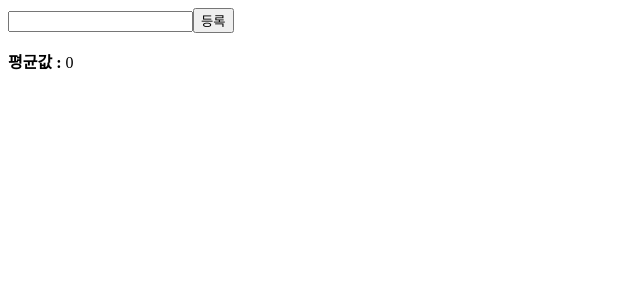
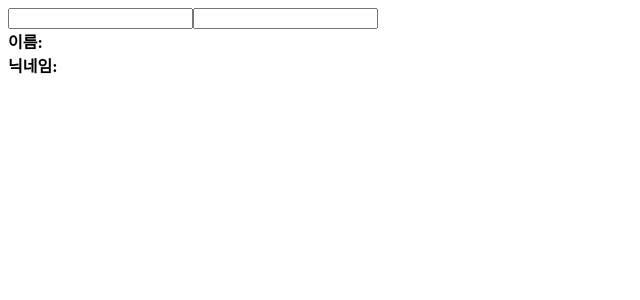
Before and after one commit to sagongjieun/React-Study, a React (Create React App) app in the folder hooks-tutorial/: page / in a window 1280 px wide. Shown: the top 300 px of the page, without its empty margins (0-640 px from the left). Built offline with nearby package versions, Linux system fonts and the light colour scheme.

Commit message:
practice customHooks ✍

```diff
--- a/hooks-tutorial/src/App.js
+++ b/hooks-tutorial/src/App.js
@@ -4,7 +4,7 @@ import Counter from "./Counter";
 import Average from "./Average";
 
 const App = () => {
-  return <Average />;
+  return <Info />;
 };
 
 export default App;
--- a/hooks-tutorial/src/Info.js
+++ b/hooks-tutorial/src/Info.js
@@ -1,23 +1,12 @@
-import React, { useReducer, useEffect, useState } from "react";
-
-function reducer(state, action) {
-  return {
-    ...state,
-    [action.name]: action.value,
-  };
-}
+import React from "react";
+import useInputs from "./useInputs";
 
 const Info = () => {
-  const [state, dispatch] = useReducer(reducer, {
+  const [state, onChangeInput] = useInputs({
     name: "",
     nickname: "",
   });
   const { name, nickname } = state;
-
-  const onChangeInput = (e) => {
-    // useReducer의 액션은 어떤 값도 가능
-    dispatch(e.target);
-  };
 
   return (
     <div>
--- /dev/null
+++ b/hooks-tutorial/src/useInputs.js
@@ -0,0 +1,18 @@
+import { useReducer } from "react";
+
+function reducer(state, action) {
+  return {
+    ...state,
+    [action.name]: action.value,
+  };
+}
+
+const useInputs = (initialState) => {
+  const [state, dispatch] = useReducer(reducer, initialState);
+
+  const onChange = (e) => dispatch(e.target);
+
+  return [state, onChange];
+};
+
+export default useInputs;
```
